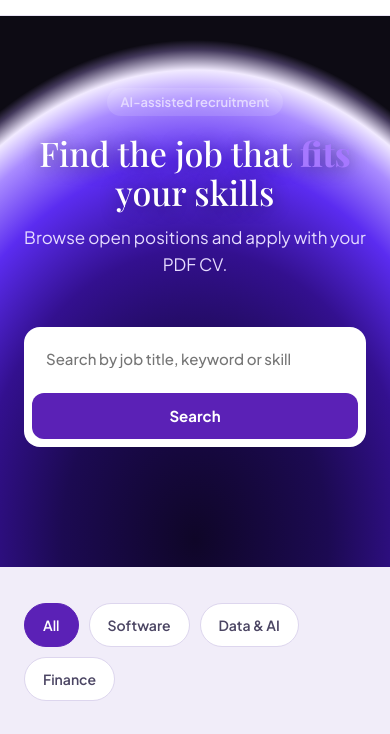
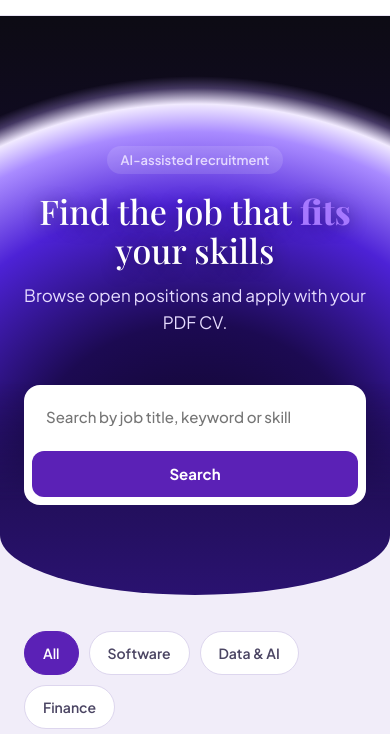
Before and after one commit to farah1426/GP-KAWADER, a plain HTML site: page pages/jobs.html in a window 390 px wide. Shown: the part 61-795 px from the top of the page. Drawn offline with nearby package versions, Linux system fonts and the light colour scheme.

Commit message:
lttle editing

```diff
--- a/pages/jobs.html
+++ b/pages/jobs.html
@@ -11,8 +11,8 @@
   <!-- Header (filled by layout.js) -->
   <div id="site-header" data-menu="candidate" data-active="jobs"></div>
 
-  <section class="jobs-hero">
-    <div class="jobs-hero-glow"></div>
+  <section class="page-hero jobs-hero">
+    <div class="page-hero-glow"></div>
     <div class="container jobs-hero-content">
       <span class="badge">AI-assisted recruitment</span>
       <h1>Find the job that <strong>fits</strong> your skills</h1>
--- a/pages/style.css
+++ b/pages/style.css
@@ -322,6 +322,41 @@ a {
   }
 }
 
+/* Page hero (used by Home and Jobs): dark background that blends into deep purple,
+   with a glowing dome that fades out smoothly. Same look on every page that uses it. */
+.page-hero {
+  position: relative;
+  overflow: hidden;
+  padding: 190px 0 130px;
+  border-radius: 0 0 50% 50% / 0 0 60px 60px;
+  background: linear-gradient(180deg, #0d0b14 0%, #150a38 55%, #2a1270 100%);
+}
+
+.page-hero-glow {
+  position: absolute;
+  left: 50%;
+  top: 90px;
+  width: 1300px;
+  height: 1000px;
+  margin-left: -650px;
+  border-radius: 50%;
+  background: radial-gradient(ellipse closest-side, #0f0628 0%, #1c0a52 38%, #4d22d6 68%, #a98bff 86%, #f1eaff 93%, rgba(190,160,255,.3) 97%, rgba(190,160,255,0) 100%);
+  -webkit-mask-image: linear-gradient(#000 0%, #000 38%, transparent 53%);
+  mask-image: linear-gradient(#000 0%, #000 38%, transparent 53%);
+}
+
+@media (max-width: 620px) {
+  .page-hero {
+    padding: 130px 0 90px;
+  }
+  .page-hero-glow {
+    top: 60px;
+    width: 900px;
+    height: 800px;
+    margin-left: -450px;
+  }
+}
+
 /* ##########################################################
    START OF JOBS PAGE STYLES  (owner: Jobs page)
    - Every selector here starts with #jobsPage, so it only
@@ -332,25 +367,6 @@ a {
        2. start every selector with #yourPage
           example:  #profilePage .title { ... }
    ########################################################## */
-
-/* Hero: near-black background with a glowing purple arch behind the title */
-#jobsPage .jobs-hero {
-  position: relative;
-  overflow: hidden;
-  background: #0d0b14;
-  padding: 110px 0 190px;
-}
-
-#jobsPage .jobs-hero-glow {
-  position: absolute;
-  left: 50%;
-  top: 24px;
-  width: 1100px;
-  height: 1400px;
-  margin-left: -550px;
-  border-radius: 50%;
-  background: radial-gradient(ellipse closest-side, #0f0628 0%, #1c0a52 35%, #33108f 58%, #5b2cf0 76%, #a98bff 88%, #f1eaff 94%, rgba(190,160,255,.3) 98%, rgba(190,160,255,0) 100%);
-}
 
 #jobsPage .jobs-hero-content {
   position: relative;
@@ -709,14 +725,6 @@ a {
   #jobsPage .jobs-grid {
     grid-template-columns: 1fr;
   }
-  #jobsPage .jobs-hero {
-    padding: 72px 0 120px;
-  }
-  #jobsPage .jobs-hero-glow {
-    width: 760px;
-    height: 1000px;
-    margin-left: -380px;
-  }
   #jobsPage .jobs-hero h1 {
     font-size: 34px;
   }
@@ -737,28 +745,6 @@ a {
    START OF HOME PAGE STYLES  (owner: Home page)
    Every selector starts with #homePage (the id of the <body> of that page)
    ########################################################## */
-/* Hero: dark background blending into deep purple, with a glowing dome that fades out smoothly at the bottom */
-#homePage .home-hero {
-  position:relative;
-  overflow:hidden;
-  padding:190px 0 130px;
-  border-radius:0 0 50% 50% / 0 0 60px 60px;
-  background:linear-gradient(180deg,#0d0b14 0%,#150a38 55%,#2a1270 100%);
-}
-
-#homePage .home-glow {
-  position:absolute;
-  left:50%;
-  bottom:-470px;
-  width:1300px;
-  height:1000px;
-  margin-left:-650px;
-  border-radius:50%;
-  background:radial-gradient(ellipse closest-side,#0f0628 0%,#1c0a52 38%,#4d22d6 68%,#a98bff 86%,#f1eaff 93%,rgba(190,160,255,.3) 97%,rgba(190,160,255,0) 100%);
-  -webkit-mask-image:linear-gradient(#000 0%,#000 38%,transparent 53%);
-  mask-image:linear-gradient(#000 0%,#000 38%,transparent 53%);
-}
-
 #homePage .home-hero-content {
   position:relative;
   text-align:center;
@@ -1111,17 +1097,8 @@ a {
 }
 
 @media (max-width:620px) {
-  #homePage .home-hero {
-    padding:130px 0 90px;
-  }
   #homePage .home-hero h1 {
     font-size:36px;
-  }
-  #homePage .home-glow {
-    width:900px;
-    height:800px;
-    margin-left:-450px;
-    bottom:-330px;
   }
   #homePage .home-nav {
     padding:14px 16px;
```
Also changed, not shown: pages/home.html (+2 -2 lines).
